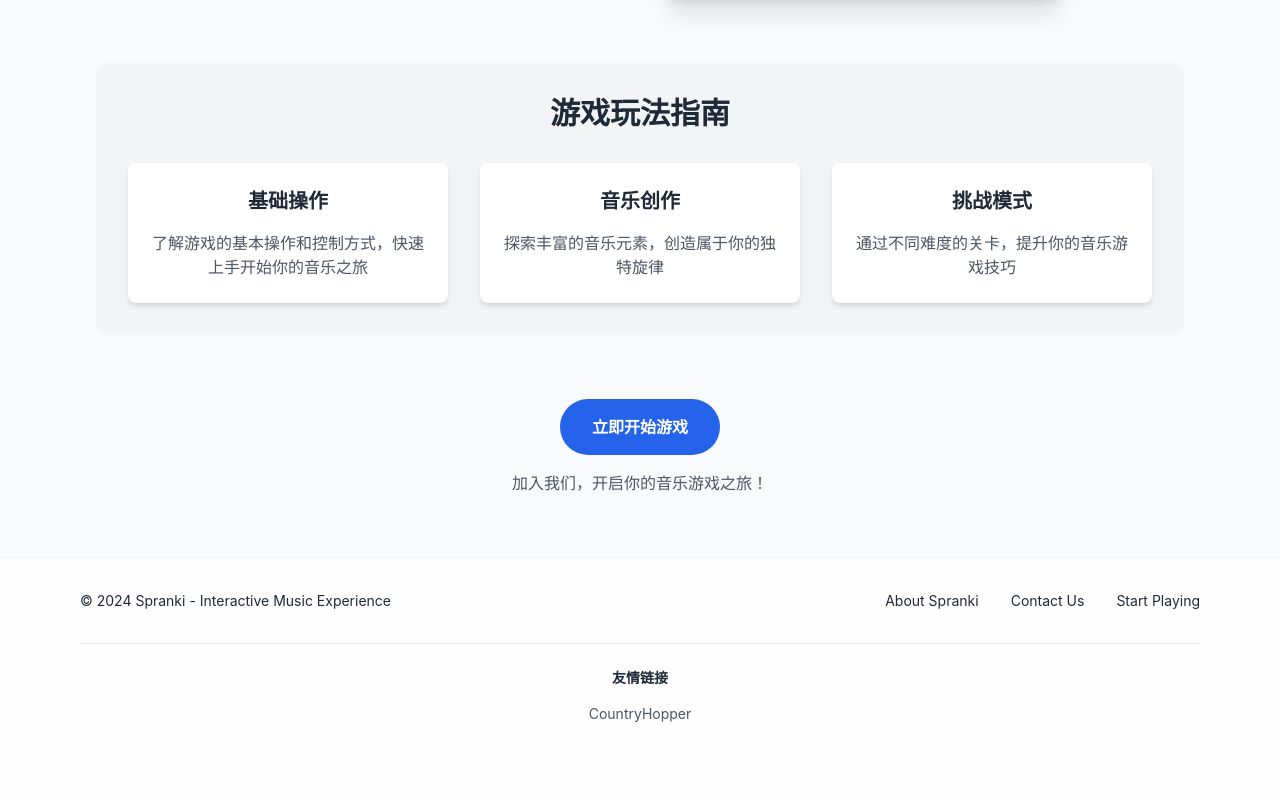
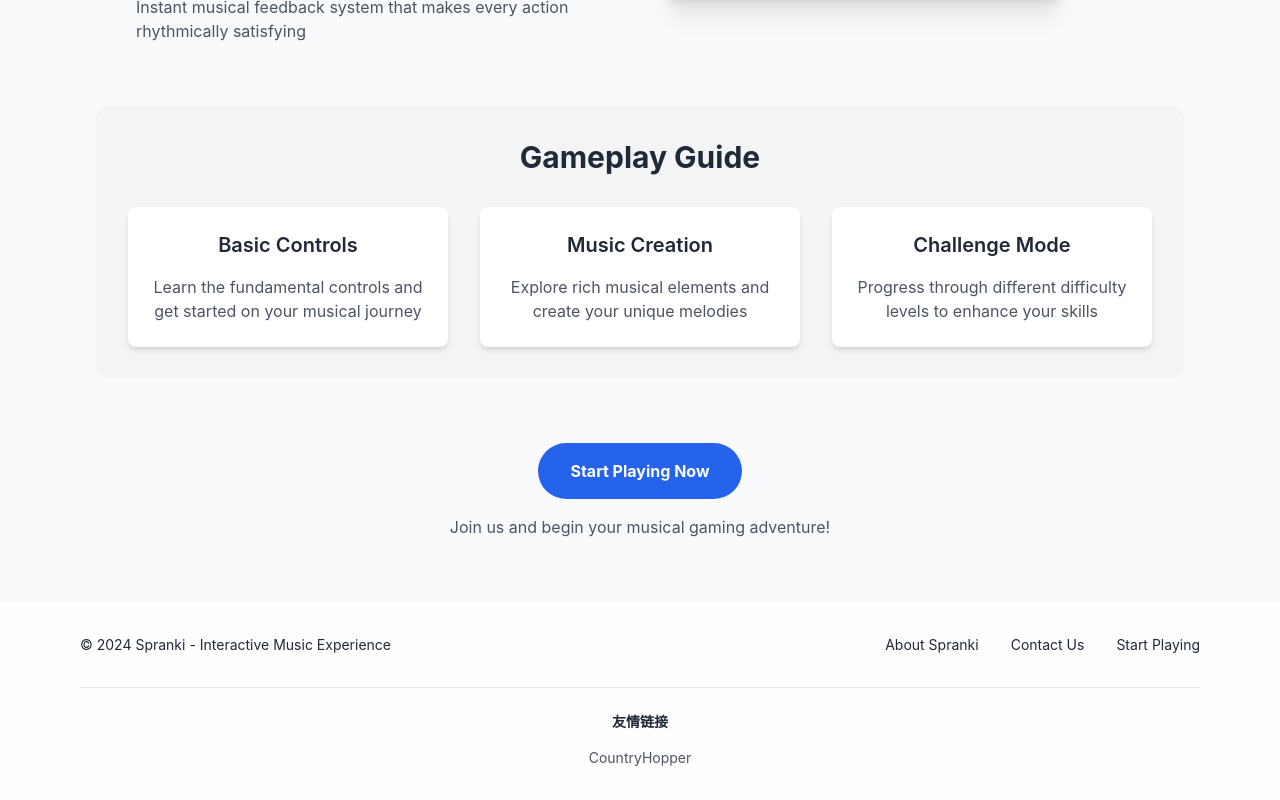
Before and after one commit to slideology/spranki, a Flask app: page /introduction in a window 1280 px wide. Shown: the part 593-1393 px from the top of the page. Before the commit the page ends 1315 px from the top, so only its background shows below. Run offline with Flask 3, Linux system fonts and the light colour scheme; some libraries are stand-ins or nearby versions.

Commit message:
fix: convert content to English
- Update navigation menu to English
- Convert game introduction page content to English
- Update page titles and meta descriptions

```diff
--- a/app.py
+++ b/app.py
@@ -25,7 +25,7 @@ def game():
 
 @app.route('/introduction')
 def introduction():
-    return render_template('introduction.html', title='游戏介绍 - Spranki')
+    return render_template('introduction.html', title='Game Guide - Spranki')
 
 @app.route('/contact', methods=['GET', 'POST'])
 def contact():
--- a/templates/base.html
+++ b/templates/base.html
@@ -63,11 +63,11 @@
                     Spranki
                 </a>
                 <div class="flex space-x-6">
-                    <a href="{{ url_for('home') }}" class="text-gray-800 dark:text-gray-200 hover:text-blue-600 dark:hover:text-blue-400">首页</a>
-                    <a href="{{ url_for('introduction') }}" class="text-gray-800 dark:text-gray-200 hover:text-blue-600 dark:hover:text-blue-400">游戏介绍</a>
-                    <a href="{{ url_for('game') }}" class="text-gray-800 dark:text-gray-200 hover:text-blue-600 dark:hover:text-blue-400">开始游戏</a>
-                    <a href="{{ url_for('about') }}" class="text-gray-800 dark:text-gray-200 hover:text-blue-600 dark:hover:text-blue-400">关于我们</a>
-                    <a href="{{ url_for('contact') }}" class="text-gray-800 dark:text-gray-200 hover:text-blue-600 dark:hover:text-blue-400">联系我们</a>
+                    <a href="{{ url_for('home') }}" class="text-gray-800 dark:text-gray-200 hover:text-blue-600 dark:hover:text-blue-400">Home</a>
+                    <a href="{{ url_for('introduction') }}" class="text-gray-800 dark:text-gray-200 hover:text-blue-600 dark:hover:text-blue-400">Game Guide</a>
+                    <a href="{{ url_for('game') }}" class="text-gray-800 dark:text-gray-200 hover:text-blue-600 dark:hover:text-blue-400">Play</a>
+                    <a href="{{ url_for('about') }}" class="text-gray-800 dark:text-gray-200 hover:text-blue-600 dark:hover:text-blue-400">About</a>
+                    <a href="{{ url_for('contact') }}" class="text-gray-800 dark:text-gray-200 hover:text-blue-600 dark:hover:text-blue-400">Contact</a>
                     <button id="theme-toggle" class="text-gray-700 dark:text-gray-300 hover:text-blue-500 dark:hover:text-blue-400">
                         <i class="fas fa-moon dark:hidden"></i>
                         <i class="fas fa-sun hidden dark:inline"></i>
--- a/templates/introduction.html
+++ b/templates/introduction.html
@@ -1,23 +1,23 @@
 {% extends "base.html" %}
 
-{% block title %}游戏介绍{% endblock %}
+{% block title %}Game Guide{% endblock %}
 
-{% block meta_description %}探索Spranki游戏的魅力世界！了解游戏玩法、特色功能和独特的音乐互动体验。让音乐和游戏完美结合，创造属于你的精彩时刻。{% endblock %}
+{% block meta_description %}Explore the magical world of Spranki! Learn about gameplay mechanics, unique features, and the interactive music experience. Discover where music and gaming come together to create unforgettable moments.{% endblock %}
 
-{% block meta_keywords %}Spranki游戏,音乐游戏,互动音乐,游戏介绍,音乐互动,游戏玩法{% endblock %}
+{% block meta_keywords %}Spranki game,music game,interactive music,game guide,music interaction,gameplay{% endblock %}
 
 {% block content %}
 <div class="max-w-6xl mx-auto px-4 py-16 sm:px-6 lg:px-8">
-    <!-- 游戏标题部分 -->
+    <!-- Game Title Section -->
     <div class="text-center mb-16">
-        <h1 class="text-4xl font-bold mb-4">探索 Spranki 的魅力世界</h1>
-        <p class="text-xl text-gray-600 dark:text-gray-400">音乐与游戏的完美融合，带来前所未有的互动体验</p>
+        <h1 class="text-4xl font-bold mb-4">Explore the World of Spranki</h1>
+        <p class="text-xl text-gray-600 dark:text-gray-400">Where Music and Gaming Create an Unforgettable Experience</p>
     </div>
 
-    <!-- 游戏特色部分 -->
+    <!-- Game Features Section -->
     <div class="grid md:grid-cols-2 gap-12 mb-16">
         <div class="space-y-6">
-            <h2 class="text-3xl font-bold mb-6">游戏特色</h2>
+            <h2 class="text-3xl font-bold mb-6">Game Features</h2>
             <div class="space-y-4">
                 <div class="flex items-start">
                     <div class="flex-shrink-0">
@@ -26,8 +26,8 @@
                         </svg>
                     </div>
                     <div class="ml-4">
-                        <h3 class="text-xl font-semibold">音乐互动</h3>
-                        <p class="mt-2 text-gray-600 dark:text-gray-400">通过独特的音乐互动机制，让玩家在游戏中感受音乐的魅力</p>
+                        <h3 class="text-xl font-semibold">Musical Interaction</h3>
+                        <p class="mt-2 text-gray-600 dark:text-gray-400">Experience the magic of music through unique interactive mechanics</p>
                     </div>
                 </div>
                 <div class="flex items-start">
@@ -37,8 +37,8 @@
                         </svg>
                     </div>
                     <div class="ml-4">
-                        <h3 class="text-xl font-semibold">创意玩法</h3>
-                        <p class="mt-2 text-gray-600 dark:text-gray-400">结合音乐元素的创新玩法，让每一次游戏体验都充满惊喜</p>
+                        <h3 class="text-xl font-semibold">Creative Gameplay</h3>
+                        <p class="mt-2 text-gray-600 dark:text-gray-400">Innovative gameplay mechanics that combine musical elements for a unique experience</p>
                     </div>
                 </div>
                 <div class="flex items-start">
@@ -48,48 +48,48 @@
                         </svg>
                     </div>
                     <div class="ml-4">
-                        <h3 class="text-xl font-semibold">实时反馈</h3>
-                        <p class="mt-2 text-gray-600 dark:text-gray-400">即时的音乐反馈系统，让玩家的每个操作都充满韵律感</p>
+                        <h3 class="text-xl font-semibold">Real-time Feedback</h3>
+                        <p class="mt-2 text-gray-600 dark:text-gray-400">Instant musical feedback system that makes every action rhythmically satisfying</p>
                     </div>
                 </div>
             </div>
         </div>
         <div class="relative">
-            <img src="{{ url_for('static', filename='images/game-features.jpg') }}" alt="Spranki游戏特色展示" class="rounded-lg shadow-xl">
+            <img src="{{ url_for('static', filename='images/game-features.jpg') }}" alt="Spranki Game Features Showcase" class="rounded-lg shadow-xl">
         </div>
     </div>
 
-    <!-- 游戏玩法部分 -->
+    <!-- Gameplay Guide Section -->
     <div class="bg-gray-100 dark:bg-gray-800 rounded-xl p-8 mb-16">
-        <h2 class="text-3xl font-bold mb-8 text-center">游戏玩法指南</h2>
+        <h2 class="text-3xl font-bold mb-8 text-center">Gameplay Guide</h2>
         <div class="grid md:grid-cols-3 gap-8">
             <div class="text-center">
                 <div class="bg-white dark:bg-gray-700 rounded-lg p-6 shadow-md">
-                    <h3 class="text-xl font-semibold mb-4">基础操作</h3>
-                    <p class="text-gray-600 dark:text-gray-400">了解游戏的基本操作和控制方式，快速上手开始你的音乐之旅</p>
+                    <h3 class="text-xl font-semibold mb-4">Basic Controls</h3>
+                    <p class="text-gray-600 dark:text-gray-400">Learn the fundamental controls and get started on your musical journey</p>
                 </div>
             </div>
             <div class="text-center">
                 <div class="bg-white dark:bg-gray-700 rounded-lg p-6 shadow-md">
-                    <h3 class="text-xl font-semibold mb-4">音乐创作</h3>
-                    <p class="text-gray-600 dark:text-gray-400">探索丰富的音乐元素，创造属于你的独特旋律</p>
+                    <h3 class="text-xl font-semibold mb-4">Music Creation</h3>
+                    <p class="text-gray-600 dark:text-gray-400">Explore rich musical elements and create your unique melodies</p>
                 </div>
             </div>
             <div class="text-center">
                 <div class="bg-white dark:bg-gray-700 rounded-lg p-6 shadow-md">
-                    <h3 class="text-xl font-semibold mb-4">挑战模式</h3>
-                    <p class="text-gray-600 dark:text-gray-400">通过不同难度的关卡，提升你的音乐游戏技巧</p>
+                    <h3 class="text-xl font-semibold mb-4">Challenge Mode</h3>
+                    <p class="text-gray-600 dark:text-gray-400">Progress through different difficulty levels to enhance your skills</p>
                 </div>
             </div>
         </div>
     </div>
 
-    <!-- 开始游戏按钮 -->
+    <!-- Start Game Button -->
     <div class="text-center">
         <a href="{{ url_for('game') }}" class="inline-block bg-blue-600 hover:bg-blue-700 text-white font-bold py-4 px-8 rounded-full transition-colors duration-200">
-            立即开始游戏
+            Start Playing Now
         </a>
-        <p class="mt-4 text-gray-600 dark:text-gray-400">加入我们，开启你的音乐游戏之旅！</p>
+        <p class="mt-4 text-gray-600 dark:text-gray-400">Join us and begin your musical gaming adventure!</p>
     </div>
 </div>
 {% endblock %}
```
